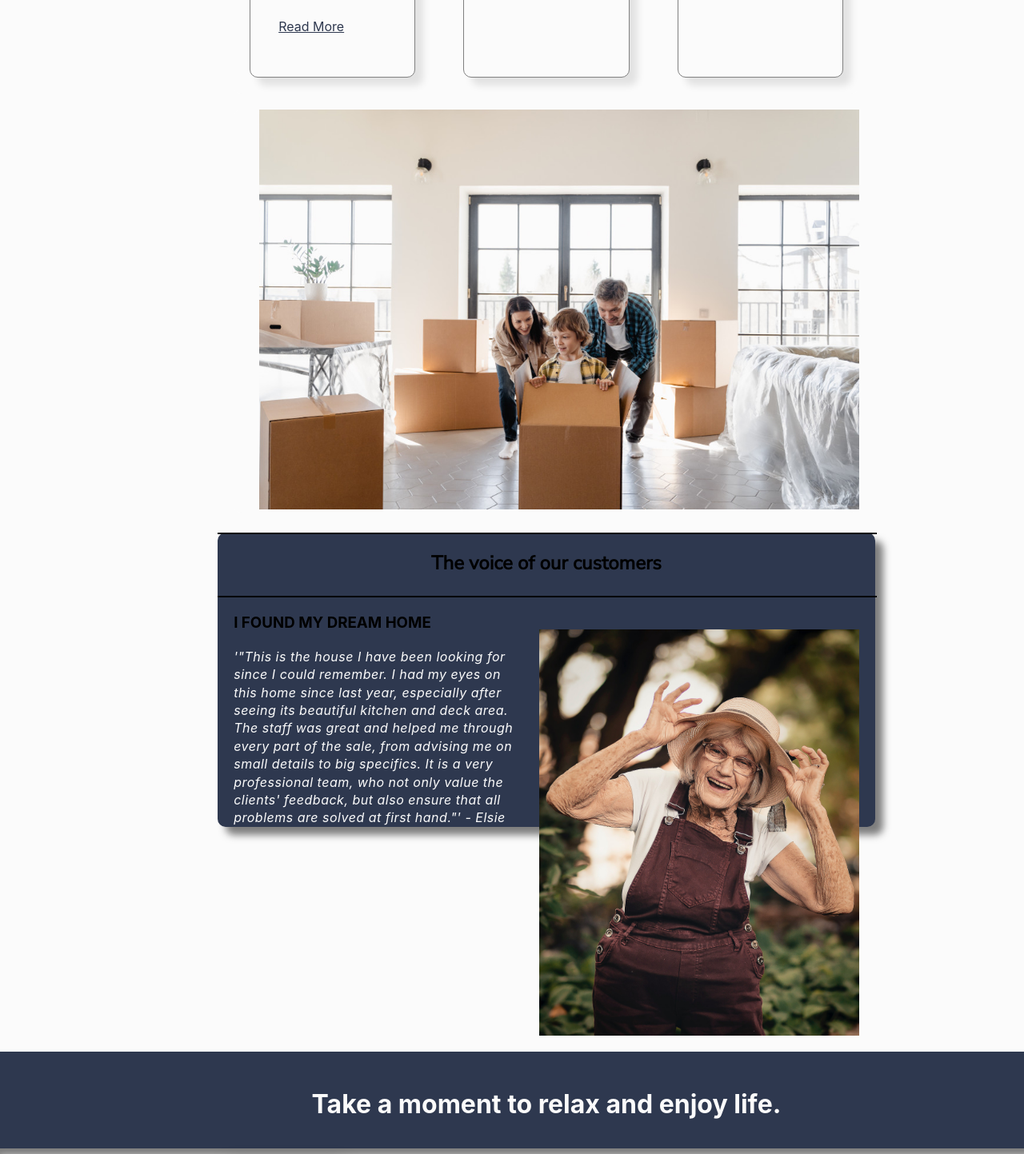
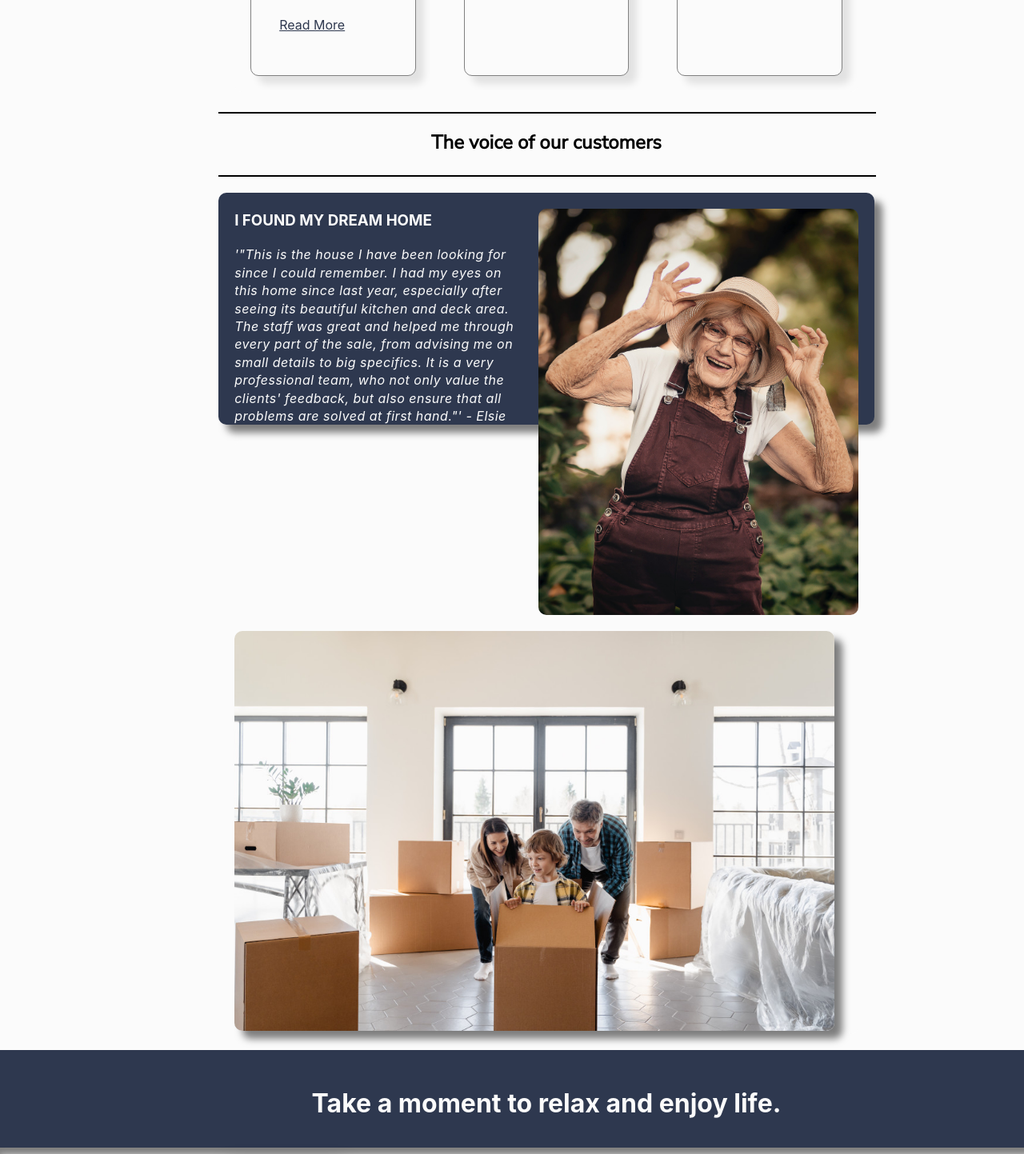
Before and after one commit to Oggilit0/Real-estate, a React (Create React App) app: page /services in a window 1280 px wide. Shown: the part 1680-3123 px from the top of the page at 80% size. Built offline with nearby package versions, Linux system fonts and the light colour scheme.

Commit message:
changed position of sections in service

```diff
--- a/src/components/Services/Services.js
+++ b/src/components/Services/Services.js
@@ -102,19 +102,13 @@ const Services = () => {
         </section>
       </article>
 
-      <article>
-      <section className = "landing-section">
-     <img id="familyMoving" src={FamilyMoving} width ="auto" height="500px"/>
-     </section>
-     </article>
-
      <article>
-       <section className = "landing-customer">
-      <hr className = "line"></hr>
+     <hr className = "line"></hr>
       <h2 className ="title">The voice of our customers</h2>
      <hr className = "line"></hr>
+       <section className = "landing-customer">
      <img id ="customerDesign" src={customer}/>
-     <h1 id="customerTitle">I FOUND MY DREAM HOME</h1>
+     <h1 id="customerTitle"> <br/>I FOUND MY DREAM HOME</h1>
      <div id = "customerText">'"This is the house I have been looking for
      since I could remember. I had my eyes on this home since last year,
      especially after seeing its beautiful kitchen and deck area. The staff
@@ -125,6 +119,12 @@ const Services = () => {
       </section>
      </article>
 
+     <article>
+      <section className = "landing-section">
+      <img id="familyMoving" src={FamilyMoving}/>
+      </section>
+      </article>
+
      </div>
   );
 };
--- a/src/stylesheets/Inspirational.css
+++ b/src/stylesheets/Inspirational.css
@@ -2,6 +2,8 @@
   background-color: var(--Light-accent);
   width: 100%;
   border-radius: 10px;
+  margin-top: 25px;
+  margin-bottom: 25px;
 }
 
 #discover-img {
--- a/src/stylesheets/Services.css
+++ b/src/stylesheets/Services.css
@@ -16,10 +16,6 @@
   background-color: #939ba8;
   border-radius: 10px 10px 0px 0px;
 
-}
-
-#familyMoving{
-  margin-left: 2rem;
 }
 
 #articles-logo-container{
@@ -50,10 +46,13 @@ color: #2e384f;
   height:100%;
   float: right;
   margin:20px;
+  border-radius: 10px 10px 10px 10px;
 }
 
 #customerTitle{
   margin:20px;
+  color: #FBFBFB;
+  margin-top: 5px;
 
 }
 
@@ -70,3 +69,11 @@ color: #2e384f;
   border-radius: 10px;
   box-shadow: 10px 10px 10px rgb(0 0 0 / 0.5);
 }
+
+#familyMoving{
+  text-align: center;
+  width: auto;
+  height: 500px;
+  box-shadow: 10px 10px 10px rgb(0 0 0 / 0.5);
+  border-radius: 10px 10px 10px 10px;
+}
```
